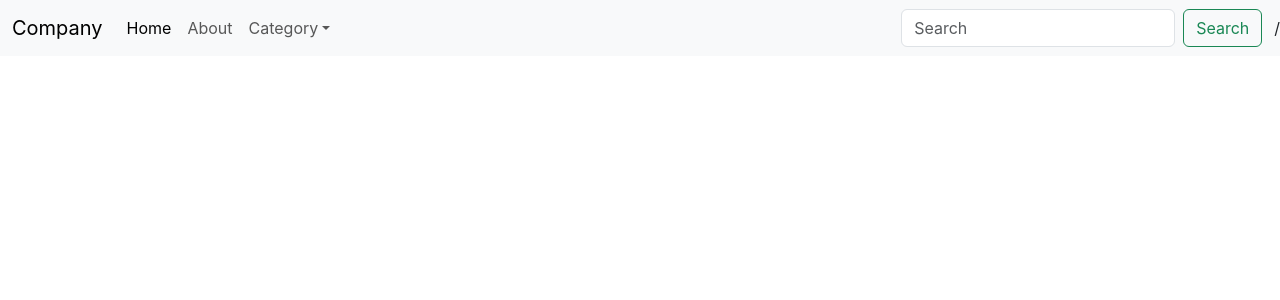
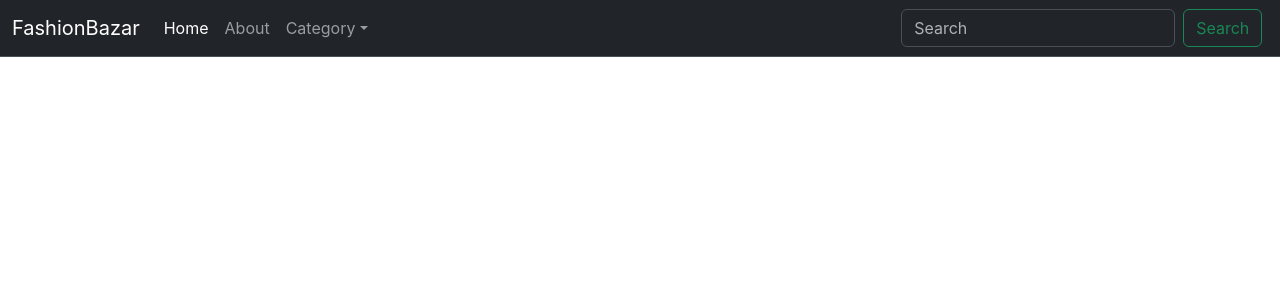
Before and after one commit to surya-tamang/Text-converter--React-JS, a React (Create React App) app: page / in a window 1280 px wide. Shown: the top 300 px of the page. Built offline with nearby package versions, Linux system fonts and the light colour scheme.

Commit message:
small details

```diff
--- a/src/App.js
+++ b/src/App.js
@@ -4,7 +4,7 @@ import Header from './components/Navbar';
 function App() {
   return (
     <>
-      <Header title ="Company"/>
+      <Header title ="FashionBazar"/>
     </>
   );
 }
--- a/src/components/Navbar.js
+++ b/src/components/Navbar.js
@@ -3,7 +3,7 @@ import propTypes from "react";
 
 export default function Header(props) {
     return (
-        <nav className="navbar navbar-expand-lg bg-body-tertiary">
+        <nav class="navbar bg-dark border-bottom navbar-expand-lg" data-bs-theme="dark">
             <div className="container-fluid">
                 <a className="navbar-brand" href="#">{props.title}</a>
                 <button className="navbar-toggler" type="button" data-bs-toggle="collapse" data-bs-target="#navbarSupportedContent" aria-controls="navbarSupportedContent" aria-expanded="false" aria-label="Toggle navigation">
```
